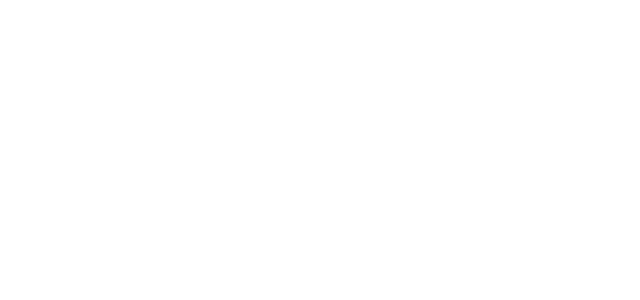
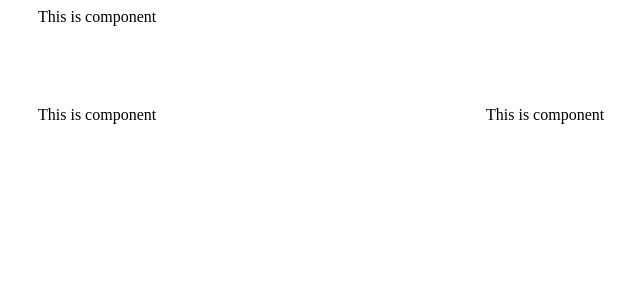
Before and after one commit to rheehot/youtube-clone, a React (Create React App) app: page / in a window 1280 px wide. Shown: the top 300 px of the page, without its empty margins (194-834 px from the left). Built offline with nearby package versions, Linux system fonts and the light colour scheme.

Commit message:
SearchBar, VideoDetail, VideoList

```diff
--- a/src/App.tsx
+++ b/src/App.tsx
@@ -2,6 +2,9 @@
 import { Grid } from '@material-ui/core';
 
 import youtube from './api/youtube';
+import SearchBar from './components/SearchBar'
+import VideoList from './components/VideoList';
+import VideoDetail from './components/VideoDetail';
 
 const App: React.FC = () => {
   return (
@@ -9,13 +12,13 @@
       <Grid item xs={8}>
         <Grid container spacing={10}>
           <Grid item xs={8}>
-            {/* SEARCH BAR */}
+            <SearchBar />
           </Grid>
           <Grid item xs={6}>
-            {/* VIDEO DETAILS */}
+            <VideoList />
           </Grid>
           <Grid item xs={4}>
-            {/* VIDEO LIST */}
+            <VideoDetail />
           </Grid>
         </Grid>
       </Grid>
--- /dev/null
+++ b/src/components/SearchBar.tsx
@@ -0,0 +1,13 @@
+import React from 'react';
+
+interface SearchBarProps {
+
+}
+
+const SearchBar: React.FC<SearchBarProps> = () => {
+  return (
+    <div>This is component</div>
+  );
+}
+
+export default SearchBar;
--- /dev/null
+++ b/src/components/VideoDetail.tsx
@@ -0,0 +1,13 @@
+import React from 'react';
+
+interface VideoDetailProps {
+
+}
+
+const VideoDetail: React.FC<VideoDetailProps> = () => {
+  return (
+    <div>This is component</div>
+  );
+}
+
+export default VideoDetail;
--- /dev/null
+++ b/src/components/VideoList.tsx
@@ -0,0 +1,13 @@
+import React from 'react';
+
+interface VideoListlProps {
+
+}
+
+const VideoList: React.FC<VideoListlProps> = () => {
+  return (
+    <div>This is component</div>
+  );
+}
+
+export default VideoList;
--- /dev/null
+++ b/src/react-app-env.d.ts
@@ -0,0 +1 @@
+/// <reference types="react-scripts" />
```
Also changed, not shown: public/index.html (+2 -20 lines).
